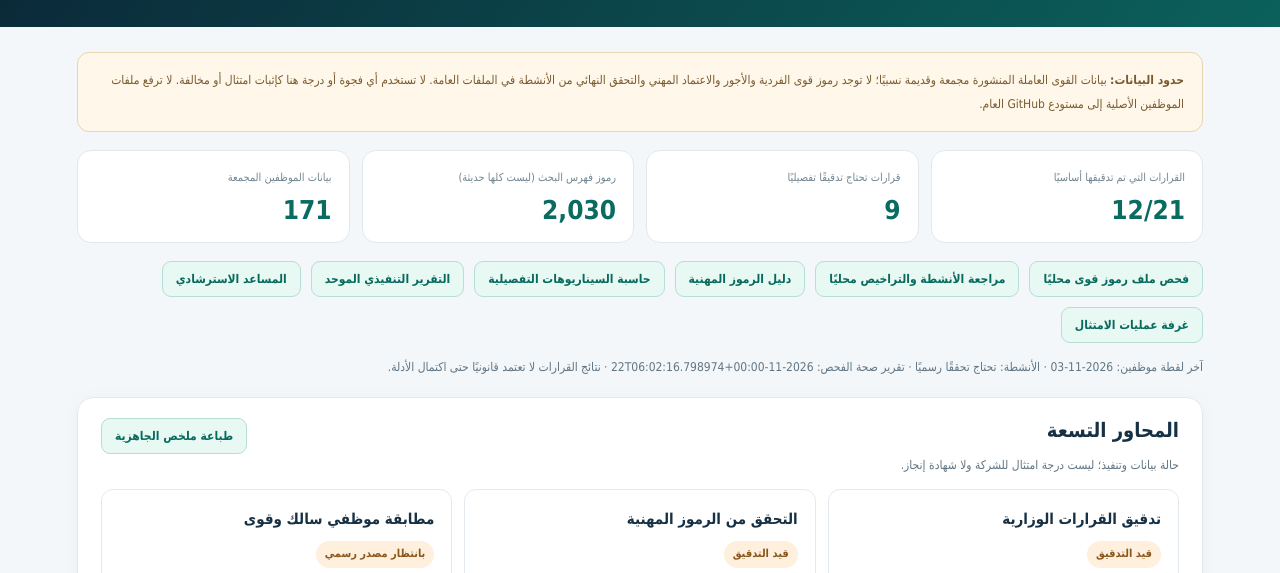
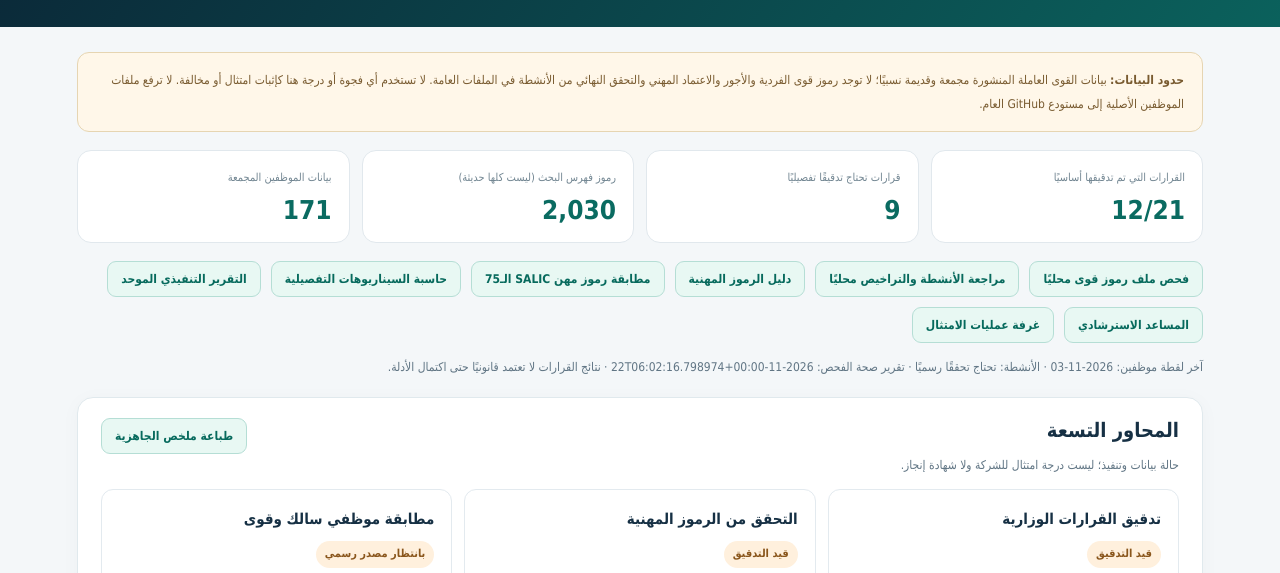
Before and after one commit to aalhaqbani14/saudization-radar, a plain HTML site: page completion.html in a window 1280 px wide. Shown: the part 188-761 px from the top of the page. Drawn offline with Linux system fonts and the light colour scheme.

Commit message:
Connect complete SALIC code crosswalk from home services, regulatory review, local Qiwa importer and official profession index

```diff
--- a/completion.html
+++ b/completion.html
@@ -59,6 +59,7 @@ footer{font-size:11px;color:#6d8190;line-height:2;margin-top:25px}
 <a href="workforce-import.html">فحص ملف رموز قوى محليًا</a>
 <a href="activity-review.html">مراجعة الأنشطة والتراخيص محليًا</a>
 <a href="occupation-catalog.html">دليل الرموز المهنية</a>
+<a href="occupation-crosswalk.html">مطابقة رموز مهن SALIC الـ75</a>
 <a href="calculator.html">حاسبة السيناريوهات التفصيلية</a>
 <a href="executive-brief.html">التقرير التنفيذي الموحد</a>
 <a href="advisor.html">المساعد الاسترشادي</a>
```
